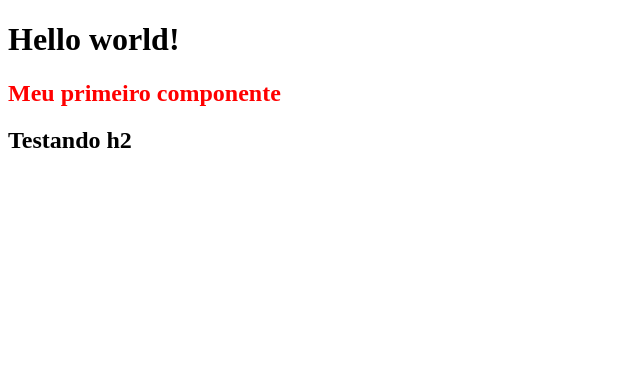
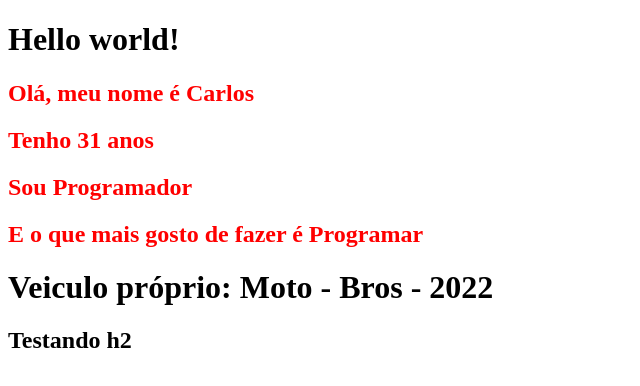
Before and after one commit to carlosismaelad/Angular, an Angular app in the folder curso-angular/: page / in a window 1280 px wide. Shown: the top 386 px of the page, without its empty margins (0-640 px from the left). Built offline with nearby package versions, Linux system fonts and the light colour scheme.

Commit message:
Usando dados dinâmicos nos components

```diff
--- a/curso-angular/src/app/components/first-component/first-component.component.html
+++ b/curso-angular/src/app/components/first-component/first-component.component.html
@@ -1 +1,7 @@
-<h2>Meu primeiro componente</h2>
+<h2>Olá, meu nome é {{ name }}</h2>
+<h2>Tenho {{ idade }} anos</h2>
+<h2>Sou {{ profissao }}</h2>
+<h2>E o que mais gosto de fazer é {{ hobbies[2] }}</h2>
+<h1>
+  Veiculo próprio: {{ veiculo.tipo }} - {{ veiculo.modelo }} - {{ veiculo.ano }}
+</h1>
--- a/curso-angular/src/app/components/first-component/first-component.component.ts
+++ b/curso-angular/src/app/components/first-component/first-component.component.ts
@@ -1,10 +1,24 @@
-import { Component } from '@angular/core';
+import { Component, OnInit } from '@angular/core';
 
 @Component({
   selector: 'app-first-component',
   templateUrl: './first-component.component.html',
   styleUrls: ['./first-component.component.css']
 })
-export class FirstComponentComponent {
+export class FirstComponentComponent implements OnInit {
+
+  name: string = 'Carlos'
+  profissao: string = 'Programador'
+  idade: number = 31
+  hobbies = ['Correr', 'Estudar', 'Programar']
+  veiculo = {
+    tipo: 'Moto',
+    modelo: 'Bros',
+    ano: 2022
+  }
+
+  constructor(){}
+
+  ngOnInit(): void {}
 
 }
```
